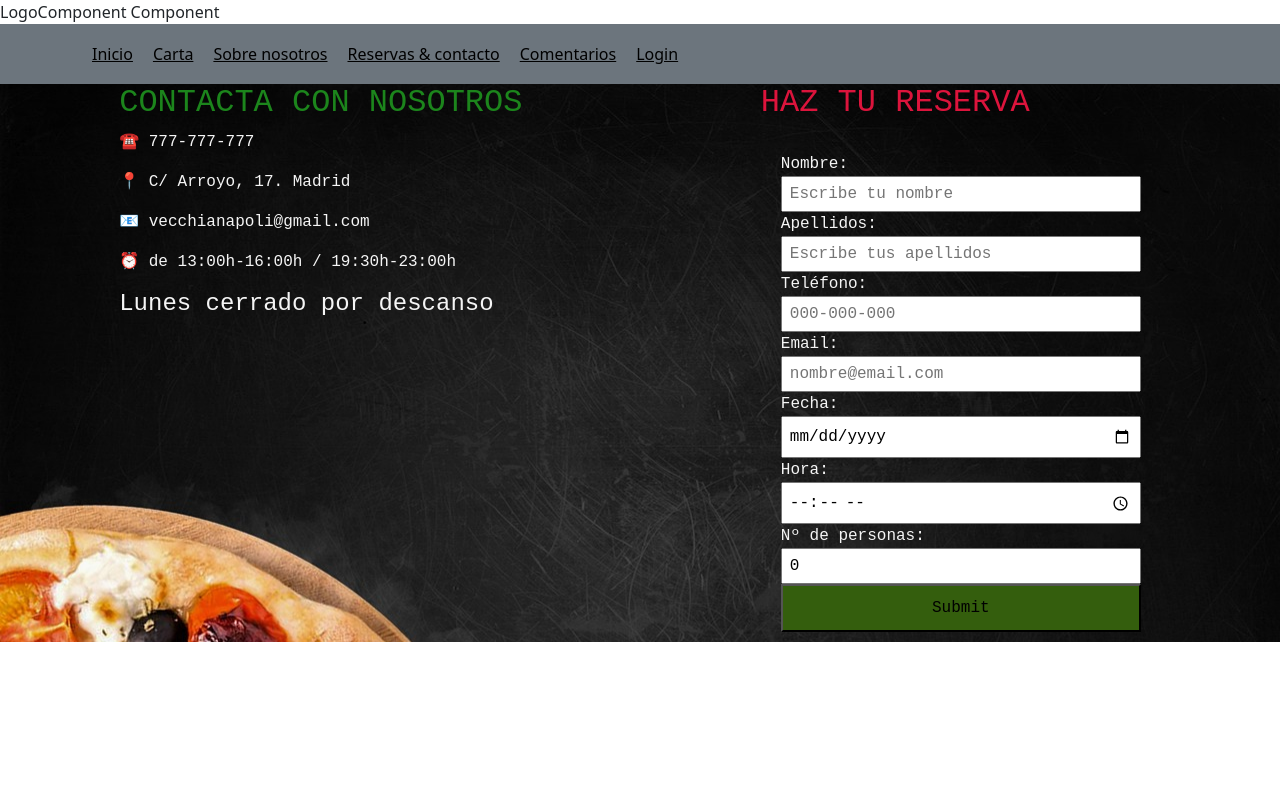
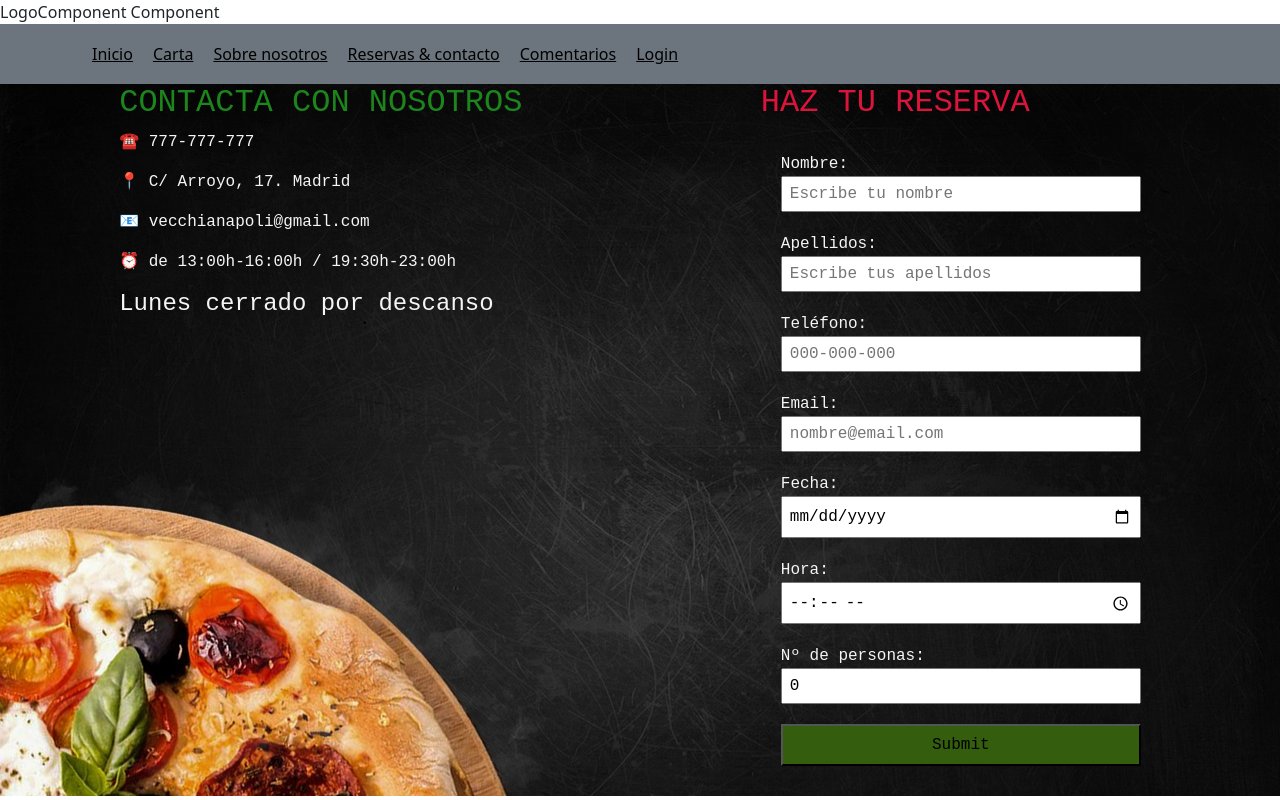
Before and after one commit to ana-caballero-f/pizzeria-proyecto-react, a React (Create React App) app: page /reservas in a window 1280 px wide. Built offline with nearby package versions, Linux system fonts and the light colour scheme.

Commit message:
Ajustes Formulario

```diff
--- a/src/components/UserForm/UserForm.module.scss
+++ b/src/components/UserForm/UserForm.module.scss
@@ -6,7 +6,8 @@
     margin-top: 20px;
 
 }
-input {
+
+.UserForm input {
     width: 100%;
     height: 100%;
     margin-bottom: 20px;
@@ -14,6 +15,9 @@ input {
     box-sizing: border-box;
 
 }
+
+
+
 .Submit {
     background-color: rgb(52, 94, 13);
     padding: 10px;
```
